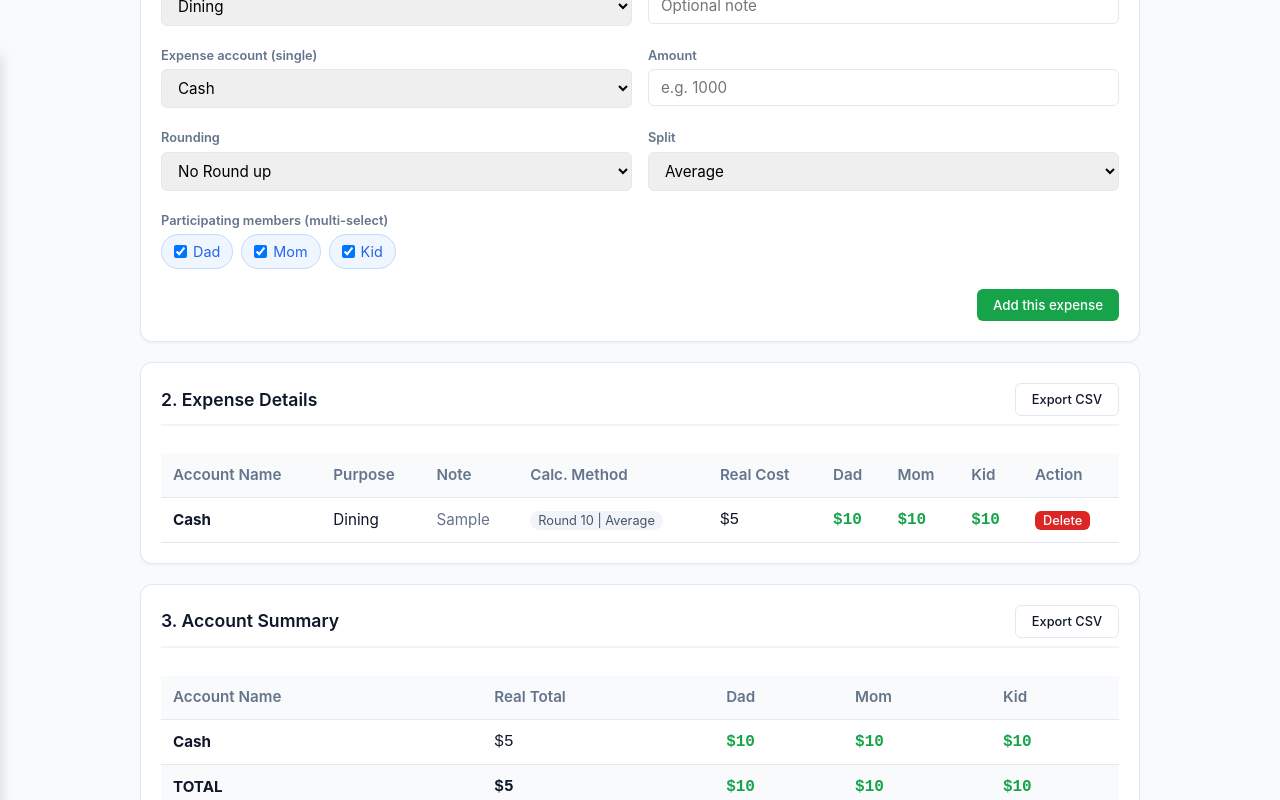
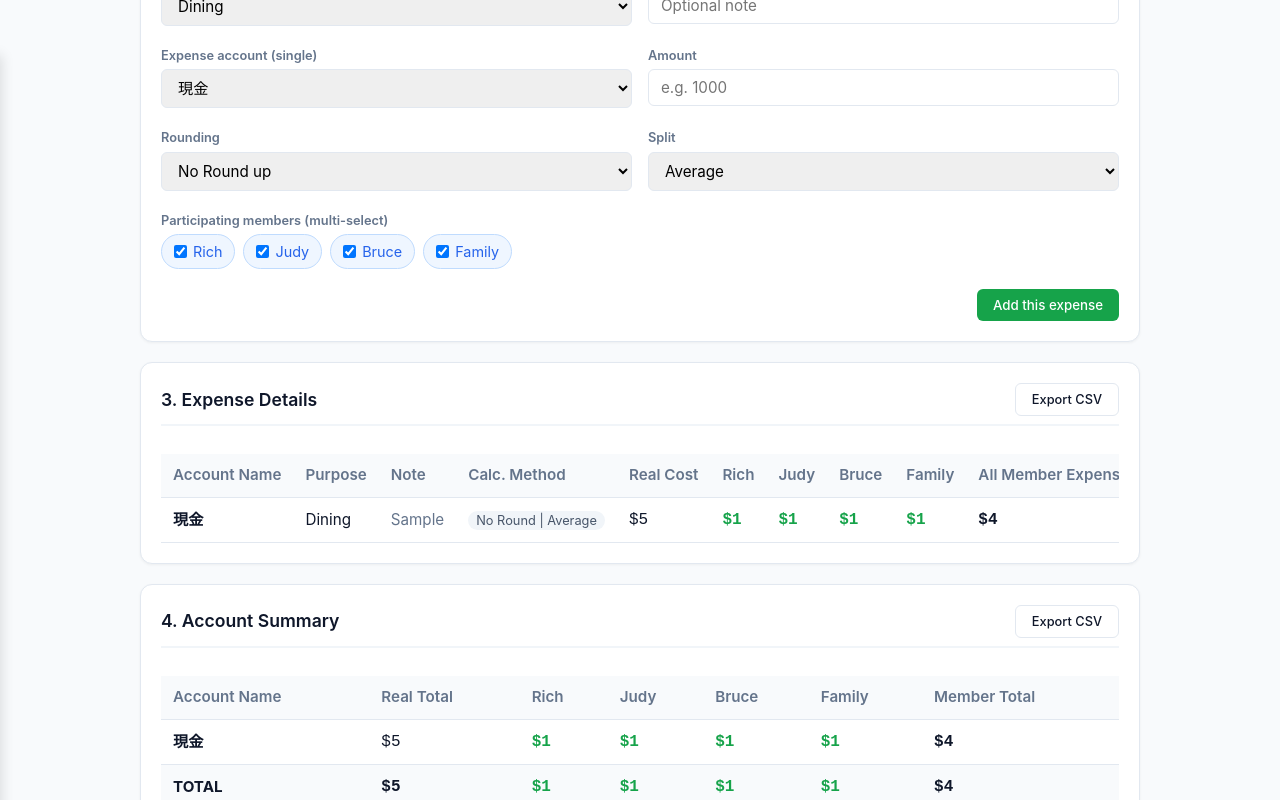
Before and after one commit to rich9438/react-app-deploy, a React (Vite) app: page / in a window 1280 px wide. Both pictures are taken after typing "Sample", "5" into the empty fields and a click on the button "Add this expense". Shown: the part 688-1488 px from the top of the page. Built offline with nearby package versions, Linux system fonts and the light colour scheme.

Commit message:
Revert "."
This reverts commit 161da97ffbfa7ffff6f60d0883509a85a48e0a84.

```diff
--- a/src/components/family/AccountSummary.tsx
+++ b/src/components/family/AccountSummary.tsx
@@ -47,34 +47,41 @@ export default function AccountSummary({
     return { realTotal, memberTotal };
   }, [expenses, familyMembers, expenseAccounts]);
 
-  const colspan = 2 + familyMembers.length;
+  const colspan = 3 + familyMembers.length;
+
+  const accMembersTotal = (a: string) =>
+    familyMembers.reduce((sum, m) => sum + (agg.memberTotal[a][m] || 0), 0);
 
   // Rows to display (accounts with any activity), plus grand totals.
   const visibleAccounts = expenseAccounts.filter(
     (a) => !(agg.realTotal[a] === 0 && !hasAnyShare(agg.memberTotal[a])),
   );
   let grandReal = 0;
+  let grandMembersTotal = 0;
   const grandMember: Record<string, number> = {};
   familyMembers.forEach((m) => (grandMember[m] = 0));
   visibleAccounts.forEach((a) => {
     grandReal += agg.realTotal[a];
     familyMembers.forEach((m) => (grandMember[m] += agg.memberTotal[a][m] || 0));
+    grandMembersTotal += accMembersTotal(a);
   });
 
   function exportCsv() {
-    const header = [t("thAccName"), t("thRealTotal"), ...familyMembers];
+    const header = [t("thAccName"), t("thRealTotal"), ...familyMembers, t("thMemberTotal")];
     const rows: (string | number)[][] = [header];
     visibleAccounts.forEach((a) => {
       rows.push([
         a,
         agg.realTotal[a],
         ...familyMembers.map((m) => agg.memberTotal[a][m] || 0),
+        accMembersTotal(a),
       ]);
     });
     rows.push([
       t("totalRow"),
       grandReal,
       ...familyMembers.map((m) => grandMember[m]),
+      grandMembersTotal,
     ]);
     downloadCsv("account_summary.csv", rows);
   }
@@ -100,6 +107,7 @@ export default function AccountSummary({
               {familyMembers.map((m) => (
                 <th key={m}>{m}</th>
               ))}
+              <th>{t("thMemberTotal")}</th>
             </tr>
           </thead>
           <tbody>
@@ -132,6 +140,9 @@ export default function AccountSummary({
                         </td>
                       );
                     })}
+                    <td className="amount" style={{ fontWeight: "bold" }}>
+                      ${accMembersTotal(a).toLocaleString()}
+                    </td>
                   </tr>
                 ))}
                 <tr style={{ background: "#f8fafc", fontWeight: "bold" }}>
@@ -142,6 +153,9 @@ export default function AccountSummary({
                       ${grandMember[m].toLocaleString()}
                     </td>
                   ))}
+                  <td className="amount">
+                    ${grandMembersTotal.toLocaleString()}
+                  </td>
                 </tr>
               </>
             )}
--- a/src/components/family/ExpenseForm.tsx
+++ b/src/components/family/ExpenseForm.tsx
@@ -1,7 +1,7 @@
 import { useMemo, useState } from "react";
 import { useLang } from "../../context/LangContext";
 import type { Expense, RoundMode, SplitMode } from "../../types";
-import { computeShares } from "../../lib/split";
+import { computeShares, roundUp } from "../../lib/split";
 
 interface Props {
   familyMembers: string[];
@@ -57,6 +57,18 @@ export default function ExpenseForm({
     return { shares, total };
     // eslint-disable-next-line react-hooks/exhaustive-deps
   }, [amount, members.join(","), roundMode, splitMode, JSON.stringify(manualMap)]);
+
+  // Hint for the manual inputs: what each member would pay in "average" mode.
+  const avgPlaceholder = useMemo(() => {
+    const amt = parseFloat(amount);
+    if (!members.length || isNaN(amt) || amt < 0) return "";
+    if (roundMode === "zero")
+      return String(Math.round(amt / members.length));
+
+    const unit = roundMode === "hundred" ? 100 : 10;
+    return String(roundUp(amt / members.length, unit));
+    // eslint-disable-next-line react-hooks/exhaustive-deps
+  }, [amount, members.join(","), roundMode]);
 
   function handleAdd() {
     if (!members.length) return alert(t("alertNoMemberSel"));
@@ -214,11 +226,13 @@ export default function ExpenseForm({
                     <input
                         type="number"
                         min={0}
+                        placeholder={avgPlaceholder}
                         value={manualMap[m] ?? ""}
                         onChange={(e) =>
                           setManualMap((prev) => ({ ...prev, [m]: e.target.value }))
                         }
                   />
+
               </div>
             ))}
           </div>
--- a/src/components/family/ExpenseTable.tsx
+++ b/src/components/family/ExpenseTable.tsx
@@ -18,7 +18,10 @@ export default function ExpenseTable({
 
   const purposeText = (idx: number) => pack.purposes[idx] ?? "";
   const sorted = [...expenses].sort((a, b) => a.account.localeCompare(b.account));
-  const colspan = 6 + familyMembers.length;
+  const colspan = 7 + familyMembers.length;
+
+  const membersTotal = (e: Expense) =>
+    Object.values(e.shares).reduce((sum, v) => sum + v, 0);
 
   function exportCsv() {
     const header = [
@@ -28,6 +31,7 @@ export default function ExpenseTable({
       t("thCalcMethod"),
       t("thRealCost"),
       ...familyMembers,
+      t("thMemberCost"),
     ];
     const rows: (string | number)[][] = [header];
     sorted.forEach((e) => {
@@ -40,6 +44,7 @@ export default function ExpenseTable({
         ...familyMembers.map((m) =>
           e.shares[m] !== undefined ? e.shares[m] : "",
         ),
+        membersTotal(e),
       ]);
     });
     downloadCsv("expense_details.csv", rows);
@@ -69,6 +74,7 @@ export default function ExpenseTable({
               {familyMembers.map((m) => (
                 <th key={m}>{m}</th>
               ))}
+              <th>{t("thMemberCost")}</th>
               <th>{t("thAction")}</th>
             </tr>
           </thead>
@@ -119,6 +125,9 @@ export default function ExpenseTable({
                       </td>
                     ),
                   )}
+                  <td className="amount" style={{ fontWeight: "bold" }}>
+                    ${membersTotal(e).toLocaleString()}
+                  </td>
                   <td>
                     <button
                       className="btn btn-danger"
--- a/src/components/settlement/NetBalanceTable.tsx
+++ b/src/components/settlement/NetBalanceTable.tsx
@@ -7,6 +7,7 @@ export default function NetBalanceTable({ rows }: { rows: NetRow[] }) {
   return (
     <div className="card">
       <div className="card-title">{t("netSection")}</div>
+      <div className="table-scroll">
         <table>
           <thead>
           <tr>
@@ -55,5 +56,6 @@ export default function NetBalanceTable({ rows }: { rows: NetRow[] }) {
           </tbody>
         </table>
       </div>
+    </div>
   );
 }
--- a/src/components/settlement/SettlementView.tsx
+++ b/src/components/settlement/SettlementView.tsx
@@ -86,7 +86,7 @@ export default function SettlementView() {
       <div className="top-bar">
         <button
           className="btn btn-outline"
-          style={{ fontSize: "0.85rem" }}
+          style={{ fontSize: "0.8rem" }}
           onClick={resetDefaultExample}
         >
           {t("resetBtn")}
--- a/src/components/settlement/TransactionForm.tsx
+++ b/src/components/settlement/TransactionForm.tsx
@@ -33,8 +33,8 @@ export default function TransactionForm({
 
   return (
     <div className="card">
-      <div className="card-title">{t("txSection")}</div>
-      <div className="action-bar">
+      <div className="card-title">
+        <span>{t("txSection")}</span>
         <button className="btn btn-danger" onClick={onClearAll}>
           {t("clearAllTx")}
         </button>
@@ -85,8 +85,8 @@ export default function TransactionForm({
           </button>
         </div>
       </div>
-
-      <table>
+      <div className="table-scroll">
+              <table>
         <thead>
           <tr>
             <th>{t("thFrom")}</th>
@@ -126,6 +126,7 @@ export default function TransactionForm({
           )}
         </tbody>
       </table>
+      </div>
     </div>
   );
 }
--- a/src/i18n.ts
+++ b/src/i18n.ts
@@ -86,7 +86,9 @@ export interface LangPack {
   thNote: string;
   thCalcMethod: string;
   thRealCost: string;
+  thMemberCost: string;
   thRealTotal: string;
+  thMemberTotal: string;
   emptyExpense: string;
   purposes: string[];
   defaultMembers: string[];
@@ -120,8 +122,8 @@ export const i18n: Record<Lang, LangPack> = {
     subtitle:
       "Customize accounts, input cross-account transfers, and auto-calculate minimized settlement transfers.",
     accSection: "1. Account Management",
-    resetBtn: "Reset Default Example",
-    accPlaceholder: "Enter new account name (e.g., Shared, Credit Card)",
+    resetBtn: "Reset Default",
+    accPlaceholder: "Enter new account name",
     addAccBtn: "Add Account",
     txSection: "2. Add Transaction",
     clearAllTx: "Click to clear all",
@@ -155,7 +157,7 @@ export const i18n: Record<Lang, LangPack> = {
       "Account '{0}' is in use. Deleting it will remove related transactions. Continue?",
     alertSame: "From and To accounts cannot be the same",
     alertAmt: "Please enter a valid amount",
-    defaultAccs: ["Account A", "Account B", "Account C", "Cash"],
+    defaultAccs: ["現金", "台新狗卡", "第一熊卡", "遠東樂卡", "富邦好事多卡"],
     /* ---- Family view ---- */
     famTitle: "Family Expense & Split Tracker",
     famSubtitle:
@@ -188,30 +190,28 @@ export const i18n: Record<Lang, LangPack> = {
     manualLabel: "Each member's amount",
     previewLabel: "Preview",
     addExpenseBtn: "Add this expense",
-    famSection2: "2. Expense Details",
-    famSection3: "3. Account Summary",
+    famSection2: "3. Expense Details",
+    famSection3: "4. Account Summary",
     exportCsvBtn: "Export CSV",
     thPurpose: "Purpose",
     thNote: "Note",
     thCalcMethod: "Calc. Method",
     thRealCost: "Real Cost",
+    thMemberCost: "All Member Expense",
     thRealTotal: "Real Total",
+    thMemberTotal: "Member Total",
     emptyExpense: "No expenses yet. Add one on the left.",
     purposes: [
       "Dining",
       "Transport",
       "Entertainment",
       "Groceries",
-      "Marketing - Vegitable",
       "Medical",
       "Travel",
-      "Gas",
-      "Parking",
-      "Kids",
       "Other",
     ],
-    defaultMembers: ["Dad", "Mom", "Kid"],
-    defaultExpAccounts: ["Cash", "Credit Card"],
+    defaultMembers: ["Rich", "Judy", "Bruce", "Family"],
+    defaultExpAccounts: ["現金", "台新狗卡", "第一熊卡", "遠東樂卡", "富邦好事多卡"],
     alertMemberName: "Please enter a member name",
     alertMemberExist: "Member already exists",
     alertMinMember: "Keep at least 1 member",
@@ -234,8 +234,8 @@ export const i18n: Record<Lang, LangPack> = {
     subtitle:
       "自由自訂帳戶，輸入原始跨戶應補金額，自動計算最少轉帳次數對沖方案",
     accSection: "1. 帳戶管理（自訂新增/刪除）",
-    resetBtn: "恢復預設範例",
-    accPlaceholder: "輸入新帳戶名稱（如：公用帳戶、玉山信用卡）",
+    resetBtn: "恢復預設",
+    accPlaceholder: "輸入新帳戶名稱",
     addAccBtn: "新增帳戶",
     txSection: "2. 新增應對沖交易項目",
     clearAllTx: "一鍵清除所有交易",
@@ -269,7 +269,7 @@ export const i18n: Record<Lang, LangPack> = {
       "帳戶「{0}」目前有參與交易，刪除該帳戶同時會清除相關交易，確定刪除？",
     alertSame: "轉出與轉入帳戶不能相同",
     alertAmt: "請輸入有效的轉帳金額",
-    defaultAccs: ["A帳戶", "B帳戶", "C帳戶", "現金"],
+    defaultAccs: ["現金", "台新狗卡", "第一熊卡", "遠東樂卡", "富邦好事多卡"],
     /* ---- Family view ---- */
     famTitle: "家庭記帳與花費統計",
     famSubtitle:
@@ -277,10 +277,10 @@ export const i18n: Record<Lang, LangPack> = {
     setupSection: "1. 成員 / 支出帳號設定",
     resetFamilyBtn: "恢復預設",
     memberLabel: "家庭成員",
-    addMemberPh: "新增家庭成員（如：爸爸、媽媽）",
+    addMemberPh: "新增家庭成員",
     addMemberBtn: "新增成員",
     expAccLabel: "支出帳號",
-    addExpAccPh: "新增支出帳號（如：現金、信用卡）",
+    addExpAccPh: "新增支出帳號",
     addExpAccBtn: "新增帳號",
     entryTitle: "2. 新增一筆支出",
     selMembersLabel: "參與成員（可多選）",
@@ -302,18 +302,20 @@ export const i18n: Record<Lang, LangPack> = {
     manualLabel: "各成員負擔金額",
     previewLabel: "試算預覽",
     addExpenseBtn: "加入這筆支出",
-    famSection2: "2. 各筆支出明細",
-    famSection3: "3. 各帳號統計總表",
+    famSection2: "3. 各筆支出明細",
+    famSection3: "4. 各帳號統計總表",
     exportCsvBtn: "匯出 CSV",
     thPurpose: "用途",
     thNote: "備註",
     thCalcMethod: "計算方式",
     thRealCost: "真實花費",
+    thMemberCost: "成員總花費",
     thRealTotal: "真實總花費",
+    thMemberTotal: "成員花費總額",
     emptyExpense: "尚無支出紀錄，請於左側新增。",
-    purposes: ["餐飲", "交通", "娛樂", "日常用品", "買菜", "醫療", "旅遊", "加油", "停車", "小孩", "其他"],
-    defaultMembers: ["爸爸", "媽媽", "小孩"],
-    defaultExpAccounts: ["現金", "信用卡"],
+    purposes: ["餐飲", "交通", "娛樂", "日常用品", "醫療", "旅遊", "其他"],
+    defaultMembers: ["Rich", "Judy", "Bruce", "Family"],
+    defaultExpAccounts: ["現金", "台新狗卡", "第一熊卡", "遠東樂卡", "富邦好事多卡"],
     alertMemberName: "請輸入成員名稱",
     alertMemberExist: "該成員已存在",
     alertMinMember: "最少需保留一位成員",
--- a/src/lib/split.ts
+++ b/src/lib/split.ts
@@ -37,9 +37,12 @@ export function computeShares(
     return { shares, ok: true };
   }
 
-  const unit = roundMode === "hundred" ? 100 : 10;
-  const per = members.length ? roundUp(amount / members.length, unit) : 0;
-  members.forEach((m) => (shares[m] = per));
+  if (roundMode === "zero") {
+    members.forEach((m) => (shares[m] = members.length ? Math.round((amount / members.length) * 100 / 100) : 0));
+  } else {
+    const unit = roundMode === "hundred" ? 100 : 10;
+    members.forEach((m) => (shares[m] = members.length ? roundUp(amount / members.length, unit) : 0));
+  }
   return { shares, ok: true };
 }
 
@@ -49,7 +52,7 @@ export function calcMethodLabel(
   pack: LangPack,
 ): string {
   const r =
-    roundMode === "hundred" ? pack.roundHundredShort : pack.roundTenShort;
+    roundMode === "hundred" ? pack.roundHundredShort : roundMode === "ten" ? pack.roundTenShort : pack.roundZeroShort;
   const s = splitMode === "average" ? pack.splitAverage : pack.splitManual;
   return `${r} | ${s}`;
 }
```
Lines whose indentation alone changed are shown as unchanged.
